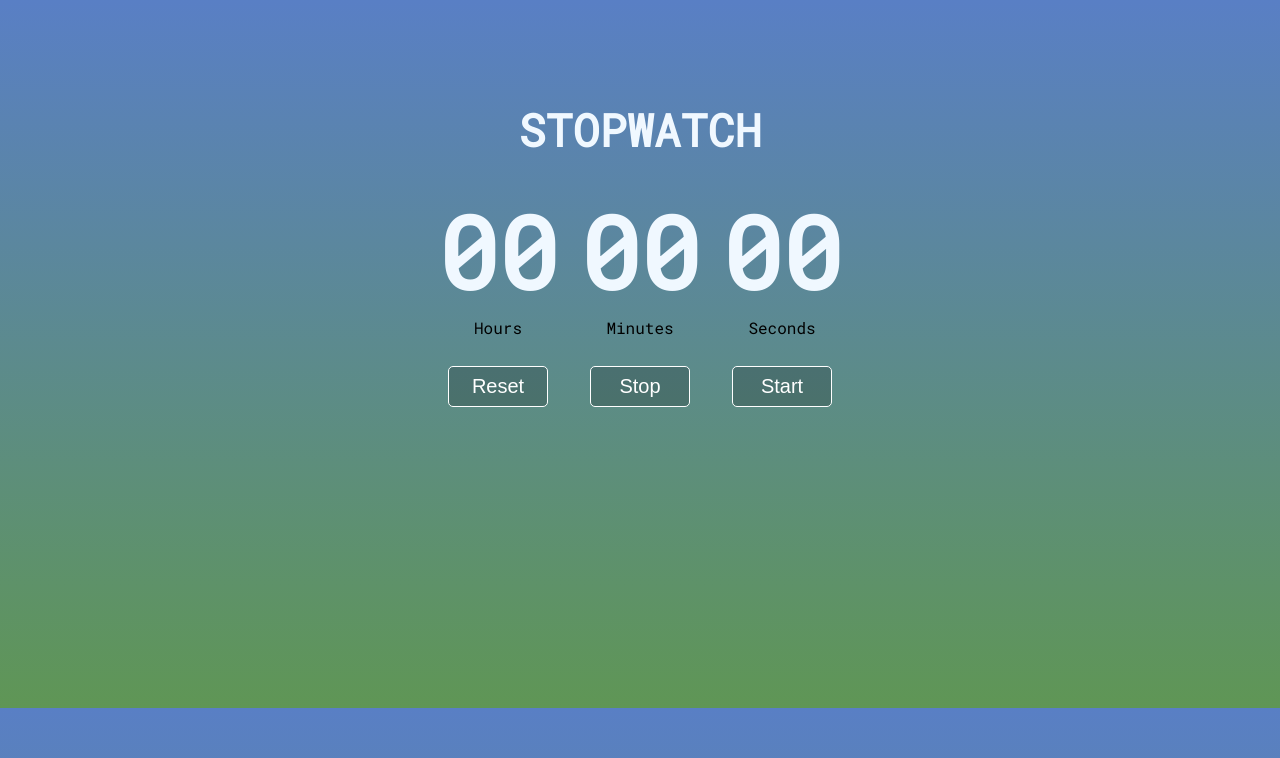
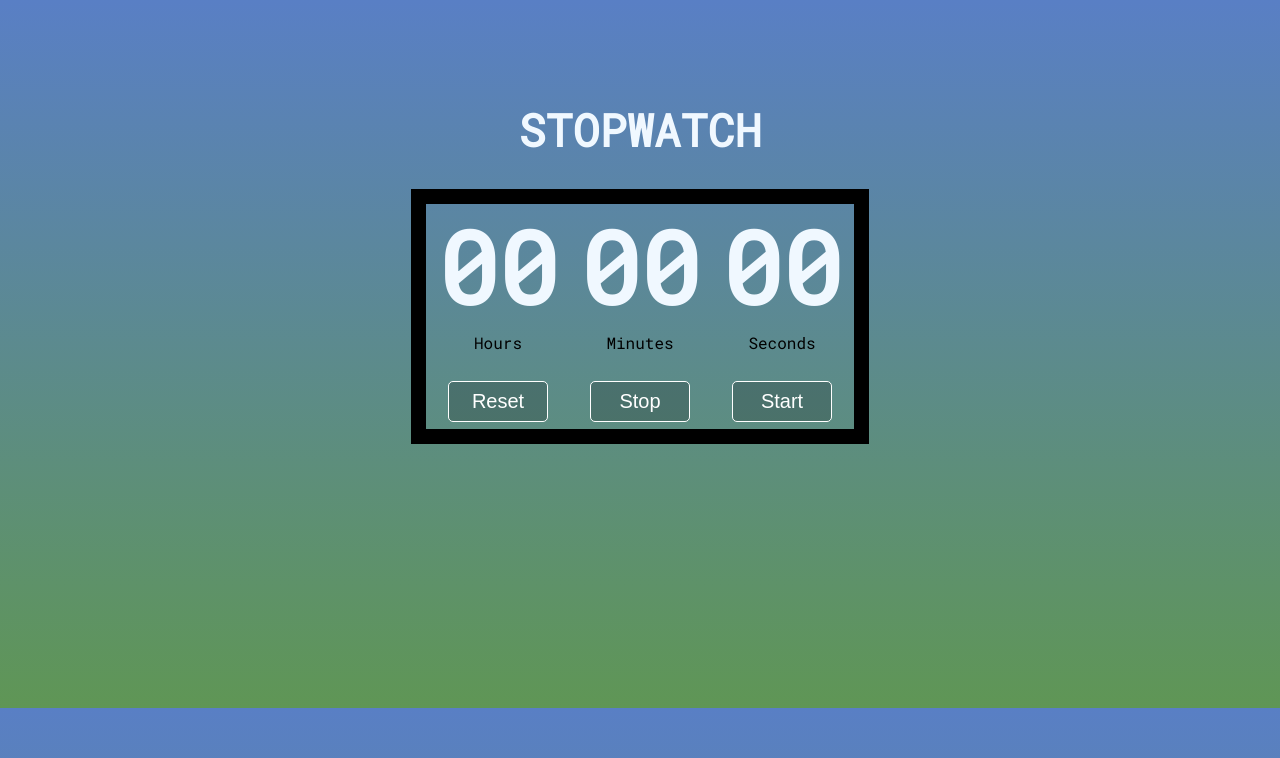
Before and after one commit to abhinavmarka/S.W-P, a plain HTML site: page index.html in a window 1280 px wide. Drawn offline with Linux system fonts and the light colour scheme.

Commit message:
Update style.css

```diff
--- a/style.css
+++ b/style.css
@@ -15,6 +15,7 @@ body{
         table{
             margin: 20px auto;
             text-align: center;
+            border: 15px solid black;
         }
         .label{
             font-size: 100px;
```
